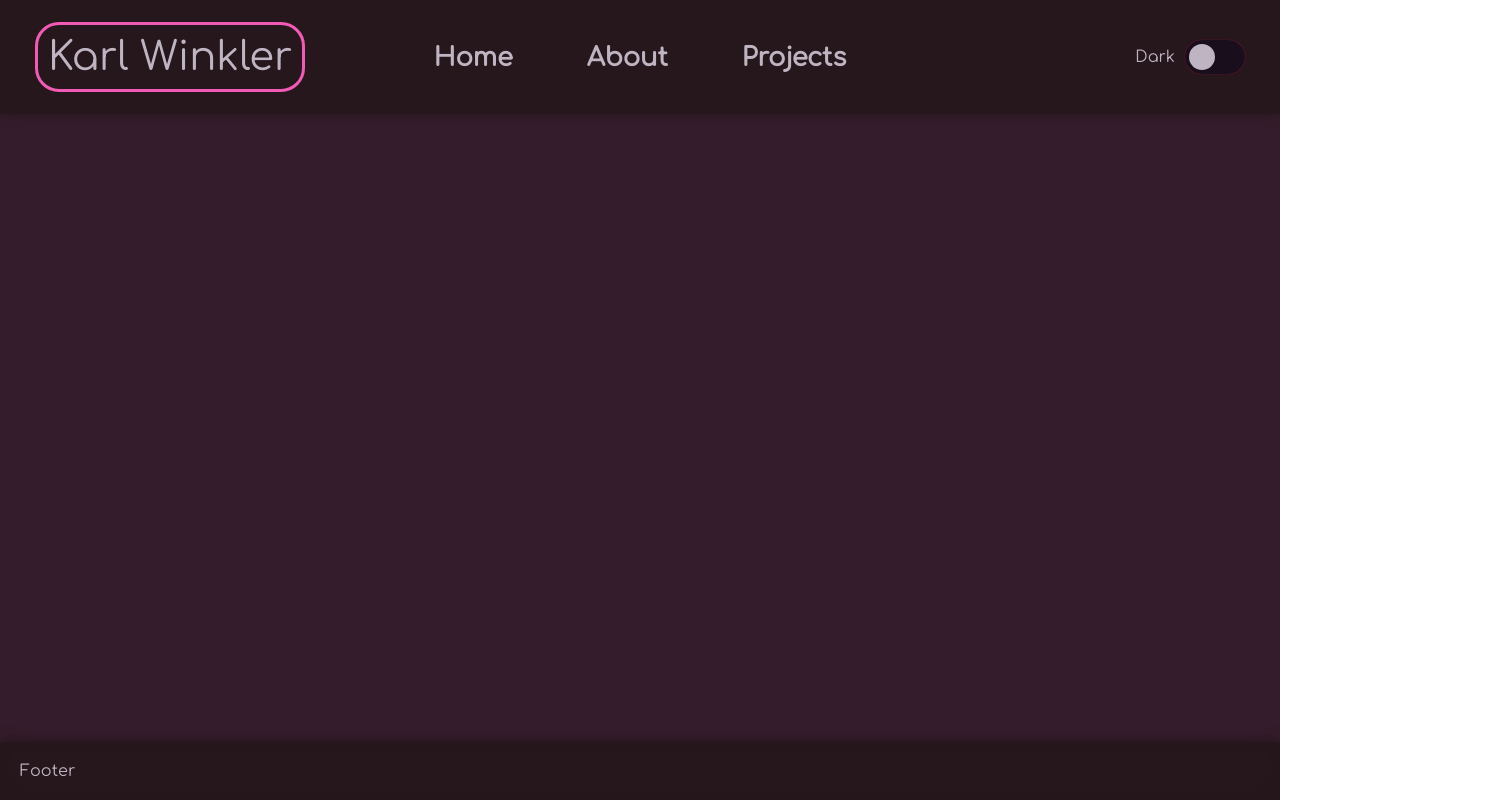
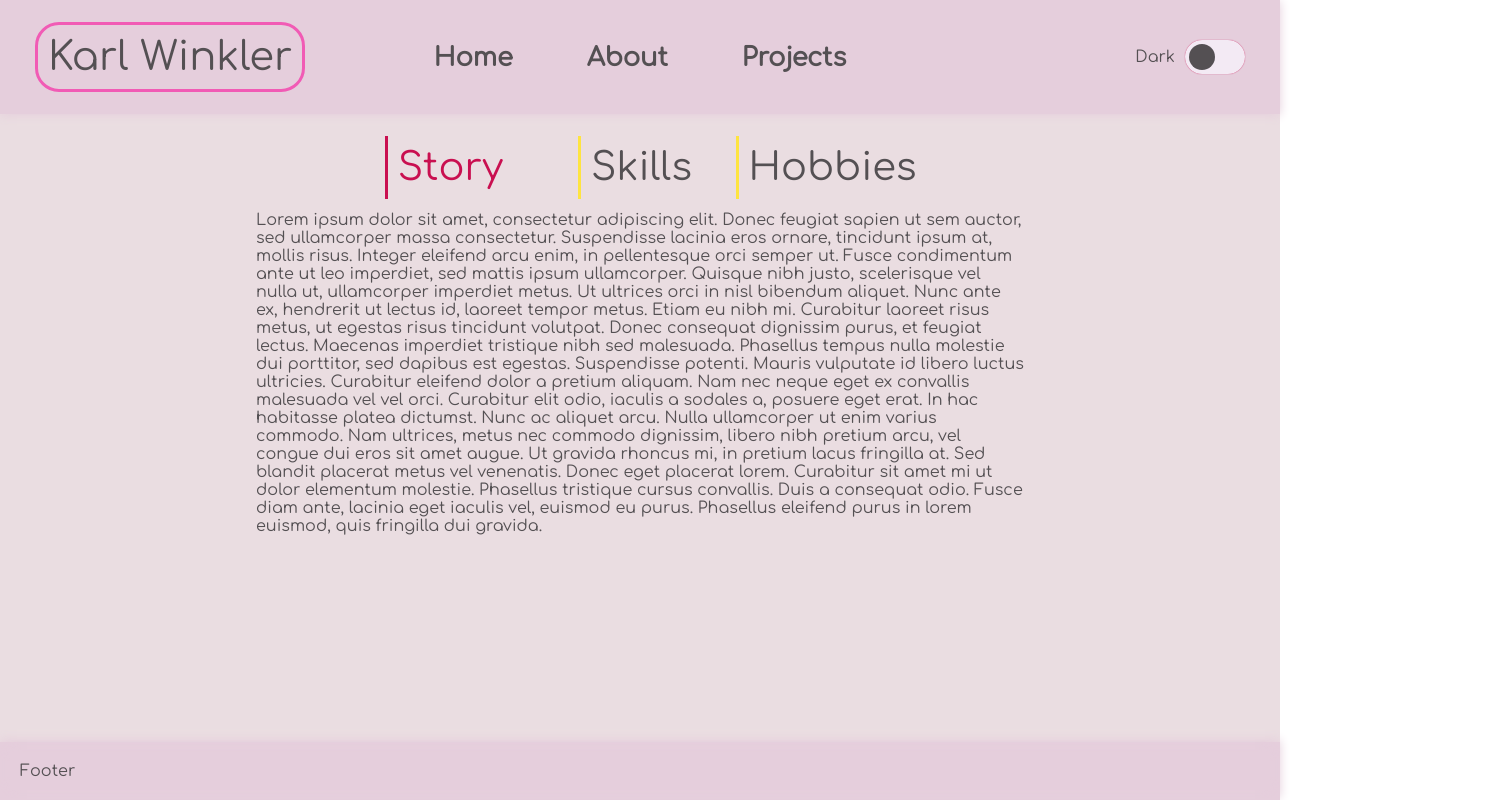
Before and after one commit to KarlWinkler/PersonalPage, a React (Create React App) app: page /PersonalPage/about in a window 1280 px wide. Shown: the whole page, 1510 px wide, since content can reach past the window. Built offline with nearby package versions, Linux system fonts and the light colour scheme.

Commit message:
improve theme trandition and add about page

```diff
--- a/src/App.js
+++ b/src/App.js
@@ -7,12 +7,14 @@ import{
   Routes
 } from "react-router-dom";
 import Home from './Pages/Home';
+import About from './Pages/About';
+import Projects from './Pages/Projects';
 import Header from './Components/Header';
 import Footer from './Components/Footer';
 
 function App() {
   return (
-    <div className='app dark'>
+    <div className={`app ${localStorage.getItem('mode') === 'dark' ? 'dark' : ''}` } >
       <Router>
         <div className='header'>
           <Header />
@@ -20,6 +22,7 @@ function App() {
         <div className='page'>
           <Routes>
             <Route path="/PersonalPage/" element={<Home />}/>
+            <Route path="/PersonalPage/about" element={<About />}/>
           </Routes>
         </div>
       </Router>
--- a/src/Components/DarkModeToggle.js
+++ b/src/Components/DarkModeToggle.js
@@ -4,10 +4,6 @@ import '../styles/theme-toggle.scss';
 const DarkModeToggle = () => {
 
   let mode = localStorage.getItem('mode') || 'dark'
-
-  useEffect(() => {
-    setTheme(mode)
-  }, [])
 
   let toggleTheme = () => {
     mode = mode === 'dark' ? 'light' : 'dark'
--- a/src/Pages/About.js
+++ b/src/Pages/About.js
@@ -0,0 +1,56 @@
+import React from 'react'
+import '../styles/about.scss'
+
+const About = () => {
+  let focusContent = (e) => {
+    let index = parseInt(e.target.dataset.value)
+    let focus = document.querySelector(`.about-content.content-${index}`)
+    let right = document.querySelector(`.about-content.content-${(index + 4) % 3}`)
+    let left = document.querySelector(`.about-content.content-${(index + 2) % 3}`)
+
+    let siblings = e.target.parentNode.childNodes
+    siblings.forEach((element) => { element.classList.remove('focus') })
+
+    e.target.classList.add('focus')
+
+    focus.classList.add('focus')
+    focus.classList.remove('right')
+    focus.classList.remove('left')
+
+    right.classList.add('right')
+    right.classList.remove('focus')
+    right.classList.remove('left')
+
+    left.classList.add('left')
+    left.classList.remove('right')
+    left.classList.remove('focus')
+  }
+
+  return (
+    <div className="about-wrapper">
+      <div className='about-select flex-container'>
+        <div className='about-selector-bar' data-selected='0'>
+          <div className='about-selector-item focus' data-value='0' onClick={(e) => {focusContent(e)}}>Story</div>
+          <div className='about-selector-item' data-value='1' onClick={(e) => {focusContent(e)}}>Skills</div>
+          <div className='about-selector-item' data-value='2' onClick={(e) => {focusContent(e)}}>Hobbies</div>
+        </div>
+        <div className='about-content-container'>
+          <div className='about-content story content-0 focus'>
+            Lorem ipsum dolor sit amet, consectetur adipiscing elit. Donec feugiat sapien ut sem auctor, sed ullamcorper massa consectetur. Suspendisse lacinia eros ornare, tincidunt ipsum at, mollis risus. Integer eleifend arcu enim, in pellentesque orci semper ut. Fusce condimentum ante ut leo imperdiet, sed mattis ipsum ullamcorper. Quisque nibh justo, scelerisque vel nulla ut, ullamcorper imperdiet metus. Ut ultrices orci in nisl bibendum aliquet. Nunc ante ex, hendrerit ut lectus id, laoreet tempor metus. Etiam eu nibh mi. Curabitur laoreet risus metus, ut egestas risus tincidunt volutpat. Donec consequat dignissim purus, et feugiat lectus. Maecenas imperdiet tristique nibh sed malesuada. Phasellus tempus nulla molestie dui porttitor, sed dapibus est egestas. Suspendisse potenti.
+            Mauris vulputate id libero luctus ultricies. Curabitur eleifend dolor a pretium aliquam. Nam nec neque eget ex convallis malesuada vel vel orci. Curabitur elit odio, iaculis a sodales a, posuere eget erat. In hac habitasse platea dictumst. Nunc ac aliquet arcu. Nulla ullamcorper ut enim varius commodo. Nam ultrices, metus nec commodo dignissim, libero nibh pretium arcu, vel congue dui eros sit amet augue. Ut gravida rhoncus mi, in pretium lacus fringilla at. Sed blandit placerat metus vel venenatis. Donec eget placerat lorem. Curabitur sit amet mi ut dolor elementum molestie. Phasellus tristique cursus convallis. Duis a consequat odio. Fusce diam ante, lacinia eget iaculis vel, euismod eu purus. Phasellus eleifend purus in lorem euismod, quis fringilla dui gravida.
+          </div>
+          <div className='about-content skills   content-1 right'>
+            Lorem ipsum dolor sit amet, consectetur adipiscing elit. Donec feugiat sapien ut sem auctor, sed ullamcorper massa consectetur. Suspendisse lacinia eros ornare, tincidunt ipsum at, mollis risus. Integer eleifend arcu enim, in pellentesque orci semper ut. Fusce condimentum ante ut leo imperdiet, sed mattis ipsum ullamcorper. Quisque nibh justo, scelerisque vel nulla ut, ullamcorper imperdiet metus. Ut ultrices orci in nisl bibendum aliquet. Nunc ante ex, hendrerit ut lectus id, laoreet tempor metus. Etiam eu nibh mi. Curabitur laoreet risus metus, ut egestas risus tincidunt volutpat. Donec consequat dignissim purus, et feugiat lectus. Maecenas imperdiet tristique nibh sed malesuada. Phasellus tempus nulla molestie dui porttitor, sed dapibus est egestas. Suspendisse potenti.
+            Mauris vulputate id libero luctus ultricies. Curabitur eleifend dolor a pretium aliquam. Nam nec neque eget ex convallis malesuada vel vel orci. Curabitur elit odio, iaculis a sodales a, posuere eget erat. In hac habitasse platea dictumst. Nunc ac aliquet arcu. Nulla ullamcorper ut enim varius commodo. Nam ultrices, metus nec commodo dignissim, libero nibh pretium arcu, vel congue dui eros sit amet augue. Ut gravida rhoncus mi, in pretium lacus fringilla at. Sed blandit placerat metus vel venenatis. Donec eget placerat lorem. Curabitur sit amet mi ut dolor elementum molestie. Phasellus tristique cursus convallis. Duis a consequat odio. Fusce diam ante, lacinia eget iaculis vel, euismod eu purus. Phasellus eleifend purus in lorem euismod, quis fringilla dui gravida.
+          </div>
+          <div className='about-content hobbies  content-2 left '>
+            Lorem ipsum dolor sit amet, consectetur adipiscing elit. Donec feugiat sapien ut sem auctor, sed ullamcorper massa consectetur. Suspendisse lacinia eros ornare, tincidunt ipsum at, mollis risus. Integer eleifend arcu enim, in pellentesque orci semper ut. Fusce condimentum ante ut leo imperdiet, sed mattis ipsum ullamcorper. Quisque nibh justo, scelerisque vel nulla ut, ullamcorper imperdiet metus. Ut ultrices orci in nisl bibendum aliquet. Nunc ante ex, hendrerit ut lectus id, laoreet tempor metus. Etiam eu nibh mi. Curabitur laoreet risus metus, ut egestas risus tincidunt volutpat. Donec consequat dignissim purus, et feugiat lectus. Maecenas imperdiet tristique nibh sed malesuada. Phasellus tempus nulla molestie dui porttitor, sed dapibus est egestas. Suspendisse potenti.
+            Mauris vulputate id libero luctus ultricies. Curabitur eleifend dolor a pretium aliquam. Nam nec neque eget ex convallis malesuada vel vel orci. Curabitur elit odio, iaculis a sodales a, posuere eget erat. In hac habitasse platea dictumst. Nunc ac aliquet arcu. Nulla ullamcorper ut enim varius commodo. Nam ultrices, metus nec commodo dignissim, libero nibh pretium arcu, vel congue dui eros sit amet augue. Ut gravida rhoncus mi, in pretium lacus fringilla at. Sed blandit placerat metus vel venenatis. Donec eget placerat lorem. Curabitur sit amet mi ut dolor elementum molestie. Phasellus tristique cursus convallis. Duis a consequat odio. Fusce diam ante, lacinia eget iaculis vel, euismod eu purus. Phasellus eleifend purus in lorem euismod, quis fringilla dui gravida.
+          </div>
+        </div>
+      </div>
+    </div>
+  )
+}
+
+export default About
--- a/src/Pages/Home.js
+++ b/src/Pages/Home.js
@@ -16,11 +16,15 @@ const Home = () => {
         {/* <MagicText text='Welcome' /> */}
         <div className='home-menu'>
           <a className='home-menu-item swipe-up-on-hover' onMouseOver={() => {setIndex(1)}}>
-            &gt;About
+            About
             <div className='swipe-up-background'></div>
           </a>
           <a className='home-menu-item swipe-up-on-hover' onMouseOver={() => {setIndex(2)}}>
-            &gt;Projects
+            Projects
+            <div className='swipe-up-background'></div>
+          </a>
+          <a className='home-menu-item swipe-up-on-hover' onMouseOver={() => {setIndex(3)}}>
+            Contact
             <div className='swipe-up-background'></div>
           </a>
 
--- a/src/Pages/Projects.js
+++ b/src/Pages/Projects.js
@@ -0,0 +1,9 @@
+import React from 'react'
+
+const Projects = () => {
+  return (
+    <div>Projects</div>
+  )
+}
+
+export default Projects
--- /dev/null
+++ b/src/styles/about.scss
@@ -0,0 +1,64 @@
+.about-select {
+  flex-direction: column;
+}
+
+.about-selector-bar {
+  position: relative;
+  display: grid;
+  grid-template-columns: 1fr 1fr 1fr;
+
+  margin: 12px 0;
+  width: fit-content;
+
+  transition: background-image 0.4s ease;
+}
+
+.about-selector-item {
+  margin: 0 auto;
+  padding: 10px;
+  font-size: clamp(1.5rem, 3vw, 3rem);
+  border-left: 3px solid var(--highlight-1);
+  cursor: pointer;
+
+  transition: color 0.4s cubic-bezier(.32,.54,.42,.68);
+}
+
+.about-selector-item.focus {
+  color: var(--bright);
+  border-color: var(--bright);
+}
+
+.about-content-container {
+  position: relative;
+  width: 60vw;
+  height: 100%;
+}
+
+.about-content {
+  position: absolute;
+  opacity: 0;
+  left: 0;
+  top: 0;
+  width: 100%;
+  transform: scale(0.6);
+
+  transition: opacity .3s ease,
+              left .4s cubic-bezier(.6,-0.32,.36,.94),
+              transform .2s ease;
+}
+
+.about-content.focus {
+  position: absolute;
+  opacity: 1;
+  left: 0px;
+  transform: scale(1);
+
+}
+
+.about-content.left {
+  left: -50vw;
+}
+
+.about-content.right {
+  left: 50vw;
+}
--- a/src/styles/base.scss
+++ b/src/styles/base.scss
@@ -8,15 +8,12 @@ body {
   --secondary: #E5CEDC;
   --third: #c88fa3;
   --fourth: #dc7ea1;
-  --bright: #c90f50;
   --dark: #545053;
   --light: #F3EAF4;
+  --bright: #c90f50;
   --highlight-1: #fee440;
   --highlight-2: #9b5de5;
   --highlight-3: #f15bb5;
-
-  transition: color 0.4s ease,
-              background-color 0.4s ease;
 }
 
 .dark {
@@ -35,6 +32,9 @@ body {
 
   background-color: var(--main);
   color: var(--dark);
+
+  transition: color 0.4s ease,
+              background-color 0.4s ease;
 }
 
 a {
--- a/src/styles/footer.scss
+++ b/src/styles/footer.scss
@@ -3,4 +3,8 @@
   padding: 10px;
   z-index: 100;
   box-shadow: 0px -2px 10px var(--secondary);
+
+  transition: color 0.4s ease,
+              background-color 0.4s ease,
+              box-shadow 0.4s ease;
 }
--- a/src/styles/header.scss
+++ b/src/styles/header.scss
@@ -5,6 +5,10 @@
   padding: 25px;
   background-color: var(--secondary);
   box-shadow: 0px 1px 10px var(--secondary);
+
+  transition: color 0.4s ease,
+              background-color 0.4s ease,
+              box-shadow 0.4s ease;
 }
 
 .header {
--- a/src/styles/name.scss
+++ b/src/styles/name.scss
@@ -38,8 +38,7 @@
   opacity: 1;
   padding: 10px;
 
-  transition: opacity 0.4s ease,
-              height 0.4s ease,
+  transition: height 0.4s ease,
               width 0.4s ease;
 
   cursor: pointer;
--- a/src/styles/swipe_up_on_hover.scss
+++ b/src/styles/swipe_up_on_hover.scss
@@ -5,13 +5,15 @@
 
 .swipe-up-on-hover > .swipe-up-background {
   background: linear-gradient(
-    180deg,
+    90deg,
     transparent 0%,
     transparent 50%,
-    var(--third) 50%,
-    var(--fourth) 100%
+    var(--bright) 55%,
+    var(--fourth) 85%,
+    var(--fourth) 90%,
+    transparent 100%
   );
-  background-size: 100% 200%;
+  background-size: 200% 200%;
 
   position: absolute;
   width: 100%;
@@ -23,6 +25,6 @@
 }
 
 .swipe-up-on-hover:hover > .swipe-up-background {
-  transition: background-position .4s cubic-bezier(.8,.1,.3,.9);
-  background-position: 0% 100%;
+  transition: background-position .3s ease-in;
+  background-position: 175% 0%;
 }
```
Also changed, not shown: src/styles/home.scss (+19 -3 lines).
